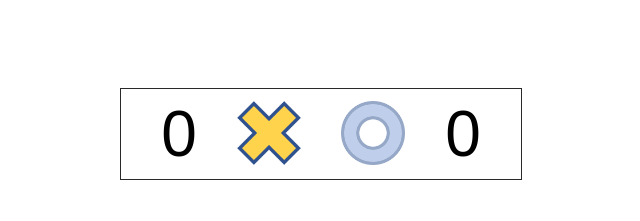
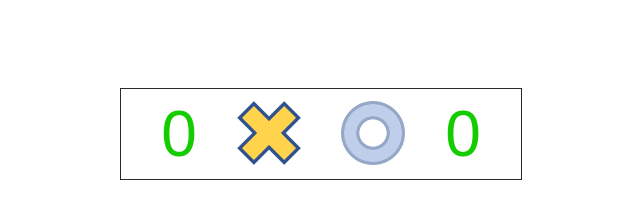
Before and after one commit to fab0802/tictactoe, a plain HTML site: page index.html in a window 1280 px wide. Shown: the top 221 px of the page, without its empty margins (319-959 px from the left). Drawn offline with Linux system fonts and the light colour scheme.

Commit message:
changed score color

```diff
--- a/index.html
+++ b/index.html
@@ -10,14 +10,14 @@
   </head>
   <body>
     <div class="players-board">
-      <div class="score-player-cross" id="score-player-cross">0</div>
+      <div class="score score-player-cross" id="score-player-cross">0</div>
       <div class="players player-cross next" id="player-cross-img">
         <img src="./img/cross.png" />
       </div>
       <div class="players player-circle" id="player-circle-img">
         <img src="./img/circle.png" />
       </div>
-      <div class="score-player-circle" id="score-player-circle">0</div>
+      <div class="score score-player-circle" id="score-player-circle">0</div>
     </div>
     <div class="game-board">
       <div
--- a/style.css
+++ b/style.css
@@ -46,6 +46,10 @@ body {
 
 .players-board .players.next {
   opacity: 1;
+}
+
+.players-board .score {
+  color: var(--color-winner);
 }
 
 img,
```
